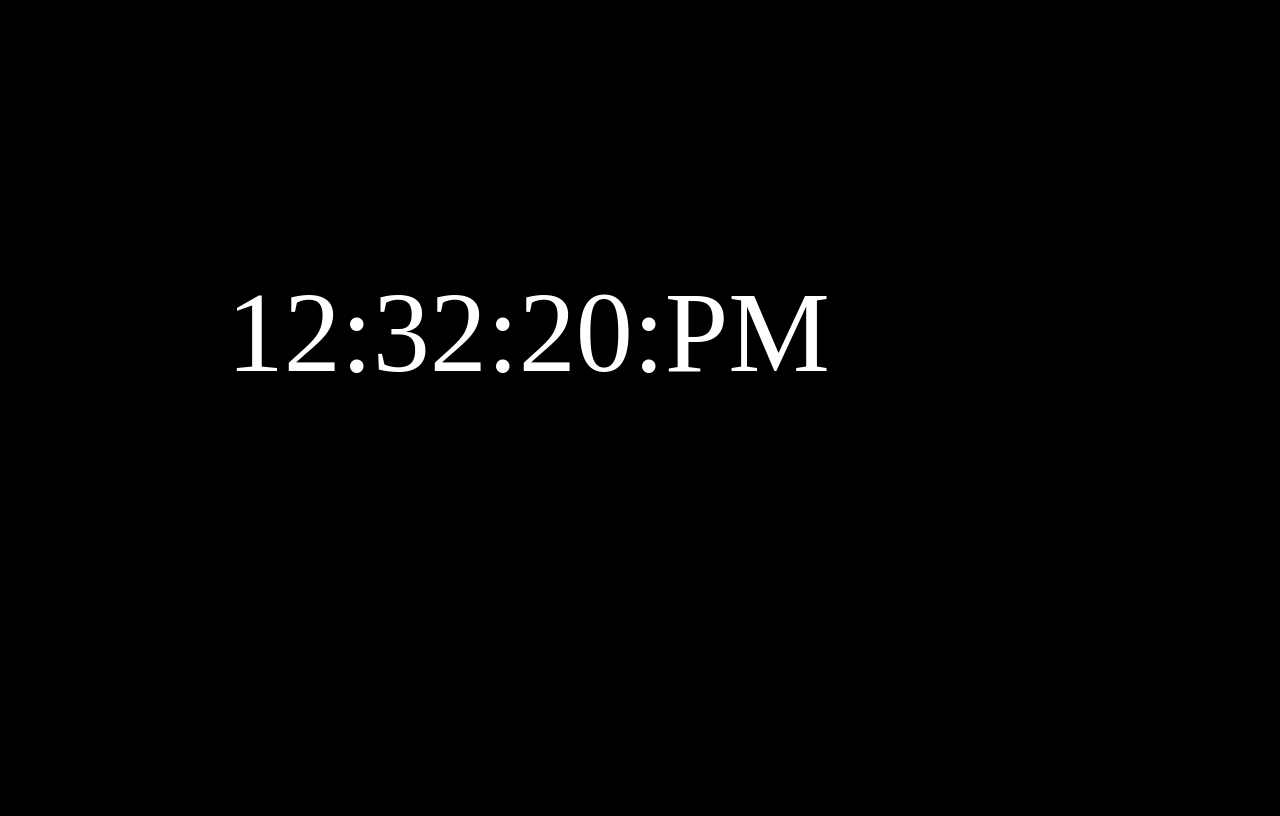
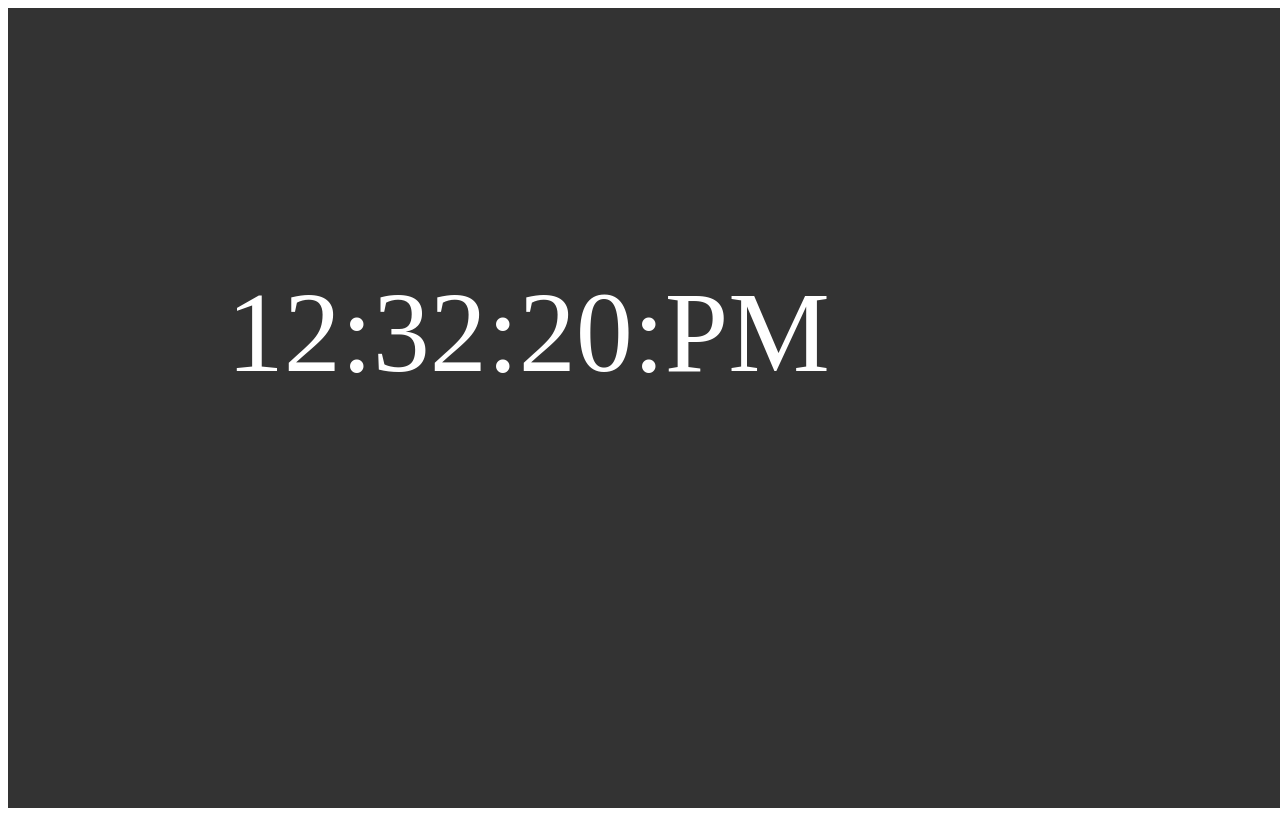
Before and after one commit to Anwesh43/React-Clock-Component, a React app: page / in a window 1280 px wide. Built offline with nearby package versions, Linux system fonts and the light colour scheme.

Commit message:
Using Overlay in index.js

```diff
--- a/index.js
+++ b/index.js
@@ -1,4 +1,13 @@
 import React,{Component} from 'react'
 import ReactDOM from 'react-dom'
+import Overlay from './components/Overlay'
 import Clock from './components/Clock'
-ReactDOM.render(<Clock/>,document.getElementById('comp'))
+export class TotalComponent extends Component {
+    render() {
+        return (<div>
+                    <Overlay/>
+                    <Clock/>
+               </div>)
+    }
+}
+ReactDOM.render(<TotalComponent/>,document.getElementById('comp'))
--- a/public/index.html
+++ b/public/index.html
@@ -1,4 +1,4 @@
-<body style="background:black;">
+<body>
     <div id="comp"></div>
     <script src="bundle.js"></script>
 </body>
```
